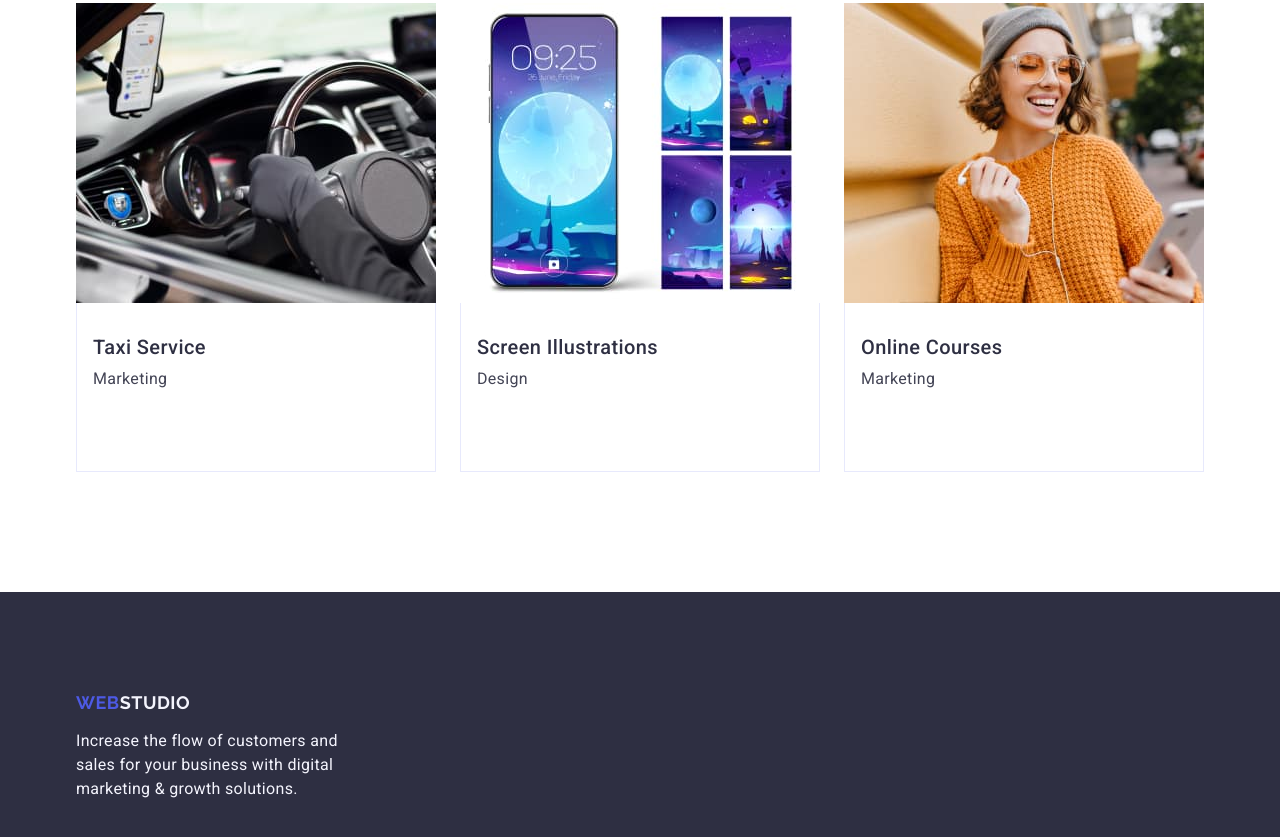
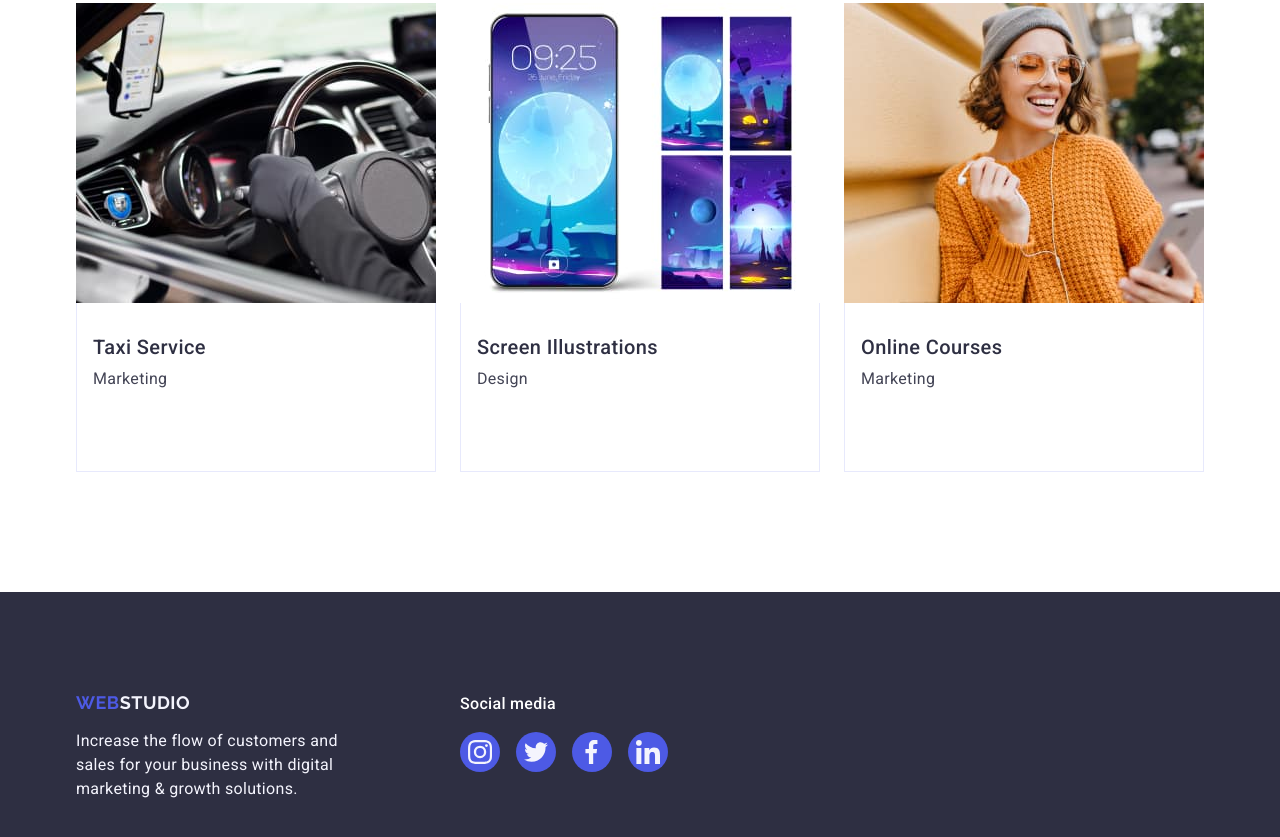
Before and after one commit to elenka-lev/goit-markup-hw-04, a plain HTML site: page index.html in a window 1280 px wide. Shown: the part 2709-3546 px from the top of the page. Drawn offline with nearby package versions, Linux system fonts and the light colour scheme.

Commit message:
Add footer social

```diff
--- a/css/styles.css
+++ b/css/styles.css
@@ -19,8 +19,6 @@ img {
 /*header*/
 .header {
     border-bottom: 1px solid #e7e9fc;
-    /* padding: 24px 0; */
-
 }
 .container-menu {
 
@@ -209,10 +207,7 @@ img {
     clip: rect(0 0 0 0);
     overflow: hidden;
 }
-/* .feature-descr {
-    display: flex;
-    width: calc((100%-24px*3)/4);
-} */
+
 .feature-descr {
     display: flex;
     justify-content: space-between;
@@ -223,7 +218,6 @@ img {
 }
 .feature-descr-link {
     list-style-type: none;
-    /* display: block; */
     width: calc((100% - 24px * 3) / 4);
     margin-right: 24px;
 }
@@ -301,10 +295,6 @@ img {
     display: flex;
     width: 40px;
     height: 40px;
-    /* border: none;
-    border-radius: 50px;
-    background-color: #4D5AE5;
-    margin: 0 auto; */
 }
 .team-social-link {
     display: flex;
@@ -358,9 +348,7 @@ img {
 .portfolio-overlay:hover .portfolio-text {
     transform: translateY(0);
 }
-/* .portfolio-img {
-    margin-bottom: 32px;
-} */
+
 .portfolio-list {
     list-style-type: none;
 
@@ -378,8 +366,6 @@ img {
     letter-spacing: 0.02em;
     color: #434455;
     margin-bottom: 48px;
-    /* padding-bottom: 32px;
-    margin-top: 8px; */
 }
 
 
@@ -388,6 +374,12 @@ img {
     background-color: #2e2f42;
     padding: 100px 0;
 
+}
+.footer-container {
+    display: flex;
+}
+.footer-item {
+    margin-right: 120px;
 }
 .footer-logo {
     font-family: 'Raleway', sans-serif;
@@ -412,3 +404,34 @@ img {
     display: block;
     width: 264px;
 }
+.footer-social {
+    display: flex;
+    flex-direction: column;
+}
+.footer-icons {
+    display: flex;
+    gap: 16px;
+}
+.footer-title-icon {
+    font-weight: 500;
+    font-size: 16px;
+    line-height: 150%;
+    letter-spacing: 0.02em;
+    color: white;
+    margin-bottom: 16px;
+}
+.footer-social-icon {
+    display: flex;
+    width: 40px;
+    height: 40px;
+
+}
+.footer-social-link {
+    display: flex;
+    width: 100%;
+    height: 100%;
+    background-color: #4d5ae5;
+    border-radius: 50%;
+    align-items: center;
+    justify-content: center;
+}
--- a/index.html
+++ b/index.html
@@ -38,7 +38,9 @@
             <li class="header-menu-item">
               <a href="" class="header-menu-link">Portfolio</a>
             </li>
-            <li class="header-menu-item"><a href="" class="header-menu-link">Contacts</a></li>
+            <li class="header-menu-item">
+              <a href="" class="header-menu-link">Contacts</a>
+            </li>
           </ul>
         </nav>
 
@@ -78,8 +80,8 @@
           <ul class="feature-descr">
             <li class="feature-descr-link">
               <div class="feature-icon">
-                <svg class="icon"  width="64" height="64">
-                  <use  href="./images/symbol-defs.svg#icon-antenna"></use>
+                <svg class="icon" width="64" height="64">
+                  <use href="./images/symbol-defs.svg#icon-antenna"></use>
                 </svg>
               </div>
               <h3 class="title-descr">Strategy</h3>
@@ -145,7 +147,9 @@
                   <li class="team-social-icon">
                     <a href="" class="team-social-link">
                       <svg width="16" height="16">
-                        <use href="./images/symbol-defs.svg#icon-instagram"></use>
+                        <use
+                          href="./images/symbol-defs.svg#icon-instagram"
+                        ></use>
                       </svg>
                     </a>
                   </li>
@@ -159,14 +163,18 @@
                   <li class="team-social-icon">
                     <a href="" class="team-social-link">
                       <svg width="16" height="16">
-                        <use href="./images/symbol-defs.svg#icon-facebook"></use>
+                        <use
+                          href="./images/symbol-defs.svg#icon-facebook"
+                        ></use>
                       </svg>
                     </a>
                   </li>
                   <li class="team-social-icon">
                     <a href="" class="team-social-link">
                       <svg width="16" height="16">
-                        <use href="./images/symbol-defs.svg#icon-linkedin"></use>
+                        <use
+                          href="./images/symbol-defs.svg#icon-linkedin"
+                        ></use>
                       </svg>
                     </a>
                   </li>
@@ -182,7 +190,9 @@
                   <li class="team-social-icon">
                     <a href="" class="team-social-link">
                       <svg width="16" height="16">
-                        <use href="./images/symbol-defs.svg#icon-instagram"></use>
+                        <use
+                          href="./images/symbol-defs.svg#icon-instagram"
+                        ></use>
                       </svg>
                     </a>
                   </li>
@@ -196,14 +206,18 @@
                   <li class="team-social-icon">
                     <a href="" class="team-social-link">
                       <svg width="16" height="16">
-                        <use href="./images/symbol-defs.svg#icon-facebook"></use>
+                        <use
+                          href="./images/symbol-defs.svg#icon-facebook"
+                        ></use>
                       </svg>
                     </a>
                   </li>
                   <li class="team-social-icon">
                     <a href="" class="team-social-link">
                       <svg width="16" height="16">
-                        <use href="./images/symbol-defs.svg#icon-linkedin"></use>
+                        <use
+                          href="./images/symbol-defs.svg#icon-linkedin"
+                        ></use>
                       </svg>
                     </a>
                   </li>
@@ -223,7 +237,9 @@
                   <li class="team-social-icon">
                     <a href="" class="team-social-link">
                       <svg width="16" height="16">
-                        <use href="./images/symbol-defs.svg#icon-instagram"></use>
+                        <use
+                          href="./images/symbol-defs.svg#icon-instagram"
+                        ></use>
                       </svg>
                     </a>
                   </li>
@@ -237,14 +253,18 @@
                   <li class="team-social-icon">
                     <a href="" class="team-social-link">
                       <svg width="16" height="16">
-                        <use href="./images/symbol-defs.svg#icon-facebook"></use>
+                        <use
+                          href="./images/symbol-defs.svg#icon-facebook"
+                        ></use>
                       </svg>
                     </a>
                   </li>
                   <li class="team-social-icon">
                     <a href="" class="team-social-link">
                       <svg width="16" height="16">
-                        <use href="./images/symbol-defs.svg#icon-linkedin"></use>
+                        <use
+                          href="./images/symbol-defs.svg#icon-linkedin"
+                        ></use>
                       </svg>
                     </a>
                   </li>
@@ -264,7 +284,9 @@
                   <li class="team-social-icon">
                     <a href="" class="team-social-link">
                       <svg width="16" height="16">
-                        <use href="./images/symbol-defs.svg#icon-instagram"></use>
+                        <use
+                          href="./images/symbol-defs.svg#icon-instagram"
+                        ></use>
                       </svg>
                     </a>
                   </li>
@@ -278,14 +300,18 @@
                   <li class="team-social-icon">
                     <a href="" class="team-social-link">
                       <svg width="16" height="16">
-                        <use href="./images/symbol-defs.svg#icon-facebook"></use>
+                        <use
+                          href="./images/symbol-defs.svg#icon-facebook"
+                        ></use>
                       </svg>
                     </a>
                   </li>
                   <li class="team-social-icon">
                     <a href="" class="team-social-link">
                       <svg width="16" height="16">
-                        <use href="./images/symbol-defs.svg#icon-linkedin"></use>
+                        <use
+                          href="./images/symbol-defs.svg#icon-linkedin"
+                        ></use>
                       </svg>
                     </a>
                   </li>
@@ -309,7 +335,9 @@
                   class="portfolio-img"
                 />
                 <p class="portfolio-text">
-                  14 Stylish and User-Friendly App Design Concepts · Task Manager App · Calorie Tracker App · Exotic Fruit Ecommerce App · Cloud Storage App
+                  14 Stylish and User-Friendly App Design Concepts · Task
+                  Manager App · Calorie Tracker App · Exotic Fruit Ecommerce App
+                  · Cloud Storage App
                 </p>
               </div>
               <div class="portfolio-item">
@@ -326,7 +354,9 @@
                   class="portfolio-img"
                 />
                 <p class="portfolio-text">
-                  14 Stylish and User-Friendly App Design Concepts · Task Manager App · Calorie Tracker App · Exotic Fruit Ecommerce App · Cloud Storage App
+                  14 Stylish and User-Friendly App Design Concepts · Task
+                  Manager App · Calorie Tracker App · Exotic Fruit Ecommerce App
+                  · Cloud Storage App
                 </p>
               </div>
               <div class="portfolio-item">
@@ -343,7 +373,9 @@
                   class="portfolio-img"
                 />
                 <p class="portfolio-text">
-                  14 Stylish and User-Friendly App Design Concepts · Task Manager App · Calorie Tracker App · Exotic Fruit Ecommerce App · Cloud Storage App
+                  14 Stylish and User-Friendly App Design Concepts · Task
+                  Manager App · Calorie Tracker App · Exotic Fruit Ecommerce App
+                  · Cloud Storage App
                 </p>
               </div>
               <div class="portfolio-item">
@@ -360,7 +392,9 @@
                   class="portfolio-img"
                 />
                 <p class="portfolio-text">
-                  14 Stylish and User-Friendly App Design Concepts · Task Manager App · Calorie Tracker App · Exotic Fruit Ecommerce App · Cloud Storage App
+                  14 Stylish and User-Friendly App Design Concepts · Task
+                  Manager App · Calorie Tracker App · Exotic Fruit Ecommerce App
+                  · Cloud Storage App
                 </p>
               </div>
               <div class="portfolio-item">
@@ -377,7 +411,9 @@
                   class="portfolio-img"
                 />
                 <p class="portfolio-text">
-                  14 Stylish and User-Friendly App Design Concepts · Task Manager App · Calorie Tracker App · Exotic Fruit Ecommerce App · Cloud Storage App
+                  14 Stylish and User-Friendly App Design Concepts · Task
+                  Manager App · Calorie Tracker App · Exotic Fruit Ecommerce App
+                  · Cloud Storage App
                 </p>
               </div>
               <div class="portfolio-item">
@@ -394,7 +430,9 @@
                   class="portfolio-img"
                 />
                 <p class="portfolio-text">
-                  14 Stylish and User-Friendly App Design Concepts · Task Manager App · Calorie Tracker App · Exotic Fruit Ecommerce App · Cloud Storage App
+                  14 Stylish and User-Friendly App Design Concepts · Task
+                  Manager App · Calorie Tracker App · Exotic Fruit Ecommerce App
+                  · Cloud Storage App
                 </p>
               </div>
               <div class="portfolio-item">
@@ -407,7 +445,8 @@
       </section>
     </main>
     <footer class="footer">
-      <div class="container">
+      <div class="container footer-container">
+        <div class="footer-item">
           <a class="footer-logo" href="./index.html"
             >Web<span class="logo-span-white">Studio</span></a
           >
@@ -416,6 +455,43 @@
             digital marketing & growth solutions.
           </p>
         </div>
+        <div class="footer-social">
+          <p class="footer-title-icon">Social media</p>
+          <ul class="footer-icons">
+            <li class="footer-social-icon">
+              <a href="" class="footer-social-link">
+                <svg width="24" height="24">
+                  <use href="./images/symbol-defs.svg#icon-instagram"></use>
+                </svg>
+              </a>
+            </li>
+            <li class="footer-social-icon">
+              <a href="" class="footer-social-link">
+                <svg width="24" height="24">
+                  <use href="./images/symbol-defs.svg#icon-twitter"></use>
+                </svg>
+              </a>
+            </li>
+            <li class="footer-social-icon">
+              <a href="" class="footer-social-link">
+                <svg width="24" height="24">
+                  <use href="./images/symbol-defs.svg#icon-facebook"></use>
+                </svg>
+              </a>
+            </li>
+            <li class="footer-social-icon">
+              <a href="" class="footer-social-link">
+                <svg width="24" height="24">
+                  <use
+                    href="./images/symbol-defs.svg#icon-linkedin"
+                    class="footer-social-icon"
+                  ></use>
+                </svg>
+              </a>
+            </li>
+          </ul>
+        </div>
+      </div>
     </footer>
   </body>
 </html>
```
Lines whose indentation alone changed are shown as unchanged.
